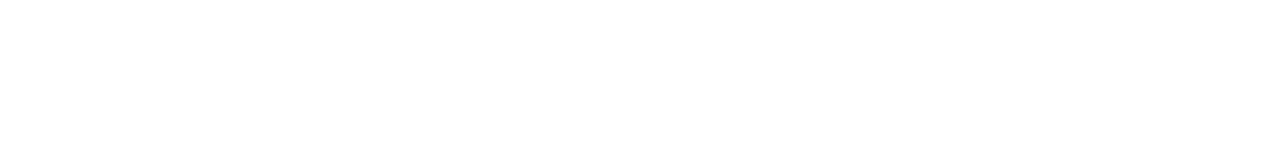
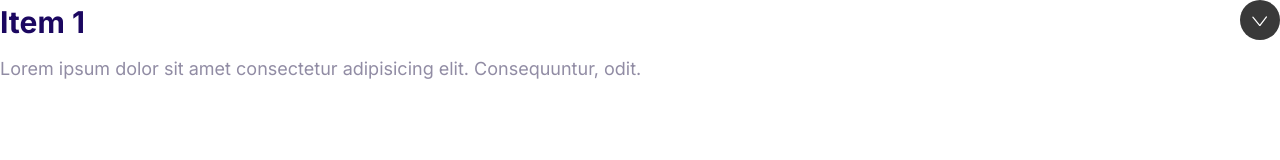
Before and after one commit to PatrickLapke/moshify-frontend, a plain HTML site: page index.html in a window 1280 px wide. Drawn offline with Linux system fonts and the light colour scheme.

Commit message:
Added collapsibles and fixed a fill issue with the chevron

```diff
--- a/css/styles.css
+++ b/css/styles.css
@@ -182,7 +182,7 @@ a {
 }
 
 .icon--white {
-  fill: white;
+  fill: #fff;
 }
 
 .icon-container {
@@ -556,3 +556,36 @@ a {
     margin: 0 2rem;
   }
 }
+
+/* COLLAPSIBLES */
+
+.collapsible__header {
+  display: flex;
+  justify-content: space-between;
+}
+
+.collapsible__heading {
+  margin-top: 0;
+  font-size: 3rem;
+}
+
+.collapsible__chevron {
+  transform: rotate(-90deg);
+  transition: transform 0.3s;
+}
+
+.collapsible__content {
+  max-height: 0;
+  overflow: hidden;
+  transition: all 0.3s;
+  opacity: 0;
+}
+
+.collapsible--expanded .collapsible__chevron {
+  transform: rotate(0);
+}
+
+.collapsible--expanded .collapsible__content {
+  max-height: 100vh;
+  opacity: 1;
+}
--- a/index.html
+++ b/index.html
@@ -13,5 +13,19 @@
     <link rel="stylesheet" href="css/normalize.css" />
     <link rel="stylesheet" href="css/styles.css" />
   </head>
-  <body></body>
+  <body>
+    <div class="collapsible collapsible--expanded">
+      <header class="collapsible__header">
+        <h2 class="collapsible__heading">Item 1</h2>
+        <svg class="icon icon--white collapsible__chevron">
+          <use xlink:href="images/sprite2.svg#chevron"></use>
+        </svg>
+      </header>
+      <div class="collapsible__content">
+        Lorem ipsum dolor sit amet consectetur adipisicing elit. Consequuntur,
+        odit.
+      </div>
+    </div>
+    <script src="js/main.js"></script>
+  </body>
 </html>
--- /dev/null
+++ b/js/main.js
@@ -0,0 +1,6 @@
+const collapsibles = document.querySelectorAll(".collapsible");
+collapsibles.forEach((item) =>
+  item.addEventListener("click", function () {
+    this.classList.toggle("collapsible--expanded");
+  })
+);
```
Also changed, not shown: components/collapsible.html (added), images/sprite.svg, images/sprite2.svg (added).
